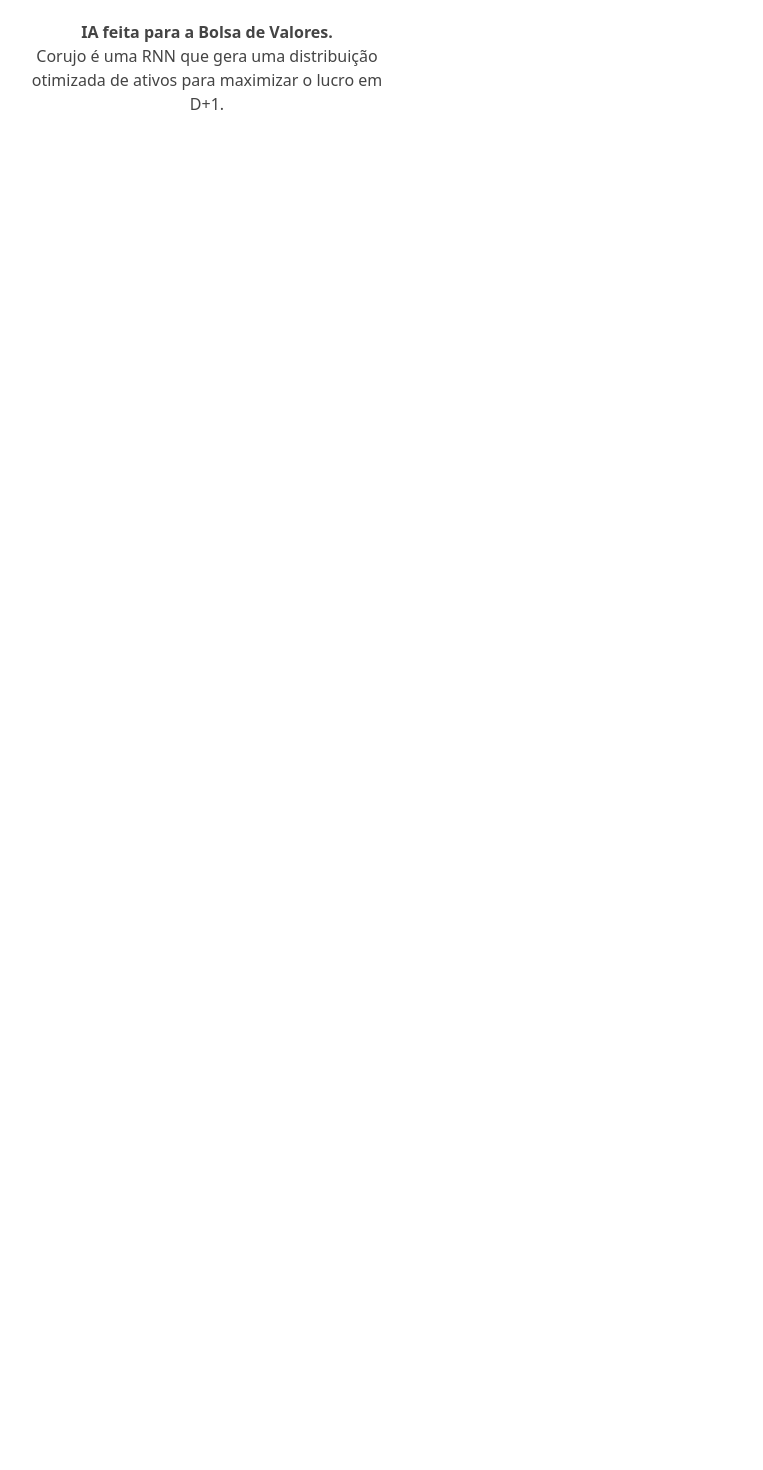
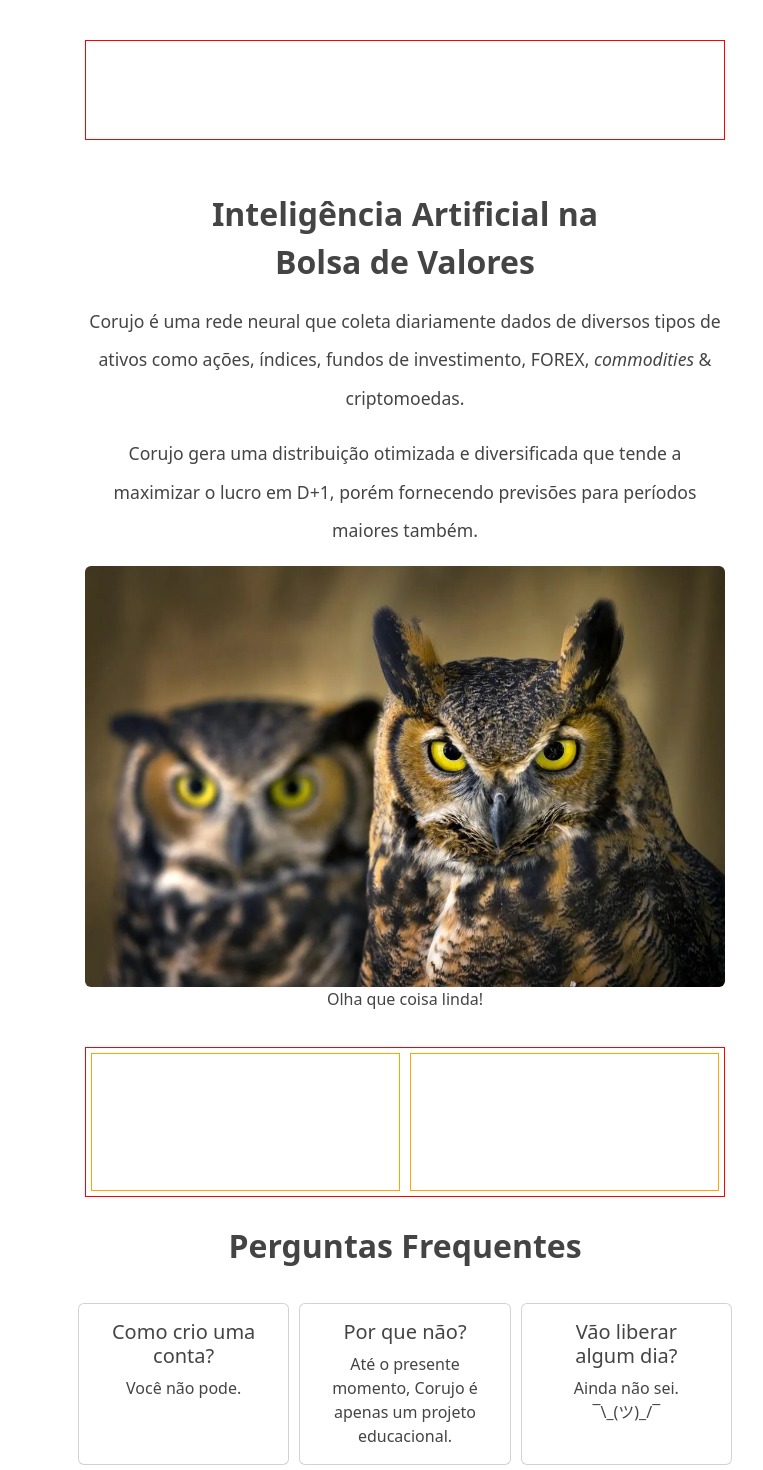
Before and after one commit to ewertones/corujo-frontend, a React (Create React App) app: page / in a window 1280 px wide. Shown: the part 170-1640 px from the top of the page, without its empty margins (235-998 px from the left). Before the commit the page ends 800 px from the top, so only its background shows below. Built offline with nearby package versions, Linux system fonts and the light colour scheme.

Commit message:
Improved home page

```diff
--- /dev/null
+++ b/src/assets/styles/assets.css
@@ -0,0 +1,6 @@
+.Assets {
+    border: 1px solid red;
+    width: 100%;
+    min-height: 100px;
+    margin: 20px 0 50px 0;
+}
--- /dev/null
+++ b/src/assets/styles/banners.css
@@ -0,0 +1,13 @@
+.Banner-title {
+    font-weight: 800;
+    font-size: 2rem;
+}
+
+.Banner-content {
+    font-size: 110%;
+    line-height: 220%;
+}
+
+.Banner-column {
+    min-width: 350px;
+}
--- /dev/null
+++ b/src/assets/styles/faq.css
@@ -0,0 +1,8 @@
+.FAQ_card {
+    margin: 5px;
+}
+
+.FAQ_Title {
+    font-weight: 800;
+    margin-bottom: 2rem;
+}
--- a/src/assets/styles/index.css
+++ b/src/assets/styles/index.css
@@ -1,9 +1,3 @@
-* {
-    margin: 0;
-    padding: 0;
-    box-sizing: border-box;
-}
-
 body {
     background-color: #f2f2f2;
     font-family: -apple-system, BlinkMacSystemFont, 'Segoe UI', 'Roboto', 'Oxygen',
@@ -13,13 +7,9 @@ body {
     -moz-osx-font-smoothing: grayscale;
 }
 
-code {
-    font-family: source-code-pro, Menlo, Monaco, Consolas, 'Courier New', monospace;
-}
-
 .corpus {
-    margin-left: 20%;
-    margin-right: 20%;
+    margin-left: 25%;
+    margin-right: 25%;
     color: #444444;
 }
 
@@ -30,10 +20,7 @@ code {
     }
 }
 
-.title {
+h1.title {
     text-align: center;
-}
-
-h1.title {
     font-weight: 900;
 }
--- a/src/assets/styles/navbar.css
+++ b/src/assets/styles/navbar.css
@@ -5,8 +5,8 @@
 
 .Navbar-items {
     display: flex;
-    margin: 0 20% 0 20%;
-    padding: 5px 0 5px 0;
+    margin: 0 25% 0 25%;
+    padding: 15px 0 15px 0;
 }
 
 .Navbar-login {
--- /dev/null
+++ b/src/assets/styles/results.css
@@ -0,0 +1,11 @@
+.Results {
+    border: 1px solid red;
+    width: 100%;
+    min-height: 150px;
+    margin: 20px 0 30px 0;
+}
+
+.Results-column {
+    border: 1px solid orange;
+    margin: 5px;
+}
--- /dev/null
+++ b/src/components/assets.jsx
@@ -0,0 +1,7 @@
+import "../assets/styles/assets.css"
+
+export default function Assets() {
+    return (
+        <div className="Assets"></div>
+    )
+}
--- a/src/components/banners.jsx
+++ b/src/components/banners.jsx
@@ -1,11 +1,22 @@
+import cute_owl from "../assets/images/cute_owl_min.webp"
+import "../assets/styles/banners.css"
+
 export default function Banner1() {
     return (
-        <div className="row">
-            <div className="col-sm">
-                <strong>IA feita para a Bolsa de Valores.</strong>
-                <p>Corujo é uma RNN que gera uma distribuição otimizada de ativos para maximizar o lucro em D+1.</p>
+        <div className="Banner row">
+            <div className="Banner-column col">
+                <div className="Banner-title mb-3">Inteligência&nbsp;Artificial na Bolsa&nbsp;de&nbsp;Valores</div>
+                <div className="Banner-content">
+                    <p>Corujo é uma rede neural que coleta diariamente dados de diversos tipos de ativos como ações, índices, fundos de investimento, FOREX, <i>commodities</i> & criptomoedas.</p>
+                    <p>Corujo gera uma distribuição otimizada e diversificada que tende a maximizar o lucro em D+1, porém fornecendo previsões para períodos maiores também.</p>
+                </div>
             </div>
-            <div className="col-sm"></div>
+            <div className="Banner-column col">
+                <figure>
+                    <img src={cute_owl} className="rounded float-right" width="100%" alt="" />
+                    <figcaption>Olha que coisa linda!</figcaption>
+                </figure>
+            </div>
         </div>
     )
 }
--- /dev/null
+++ b/src/components/faq.jsx
@@ -0,0 +1,27 @@
+import "../assets/styles/faq.css"
+
+export default function HowToCreateAccount() {
+    return (
+        <div className="row">
+            <h2 className="FAQ_Title title">Perguntas Frequentes</h2>
+            <div className="FAQ_card card col">
+                <div className="card-body">
+                    <h5 className="card-title">Como crio uma conta?</h5>
+                    <p className="card-text">Você não pode.</p>
+                </div>
+            </div>
+            <div className="FAQ_card card col">
+                <div className="card-body">
+                    <h5 className="card-title">Por que não?</h5>
+                    <p className="card-text">Até o presente momento, Corujo é apenas um projeto educacional.</p>
+                </div>
+            </div>
+            <div className="FAQ_card card col">
+                <div className="card-body">
+                    <h5 className="card-title">Vão liberar algum dia?</h5>
+                    <p className="card-text">Ainda não sei. ¯\_(ツ)_/¯</p>
+                </div>
+            </div>
+        </div>
+    )
+}
--- /dev/null
+++ b/src/components/results.jsx
@@ -0,0 +1,27 @@
+import "../assets/styles/results.css"
+
+export default function Results() {
+    return (
+        <div className="Results row">
+            <div className="Results-column col"></div>
+            <div className="Results-column col"></div>
+        </div>
+    )
+}
+
+
+// <div className="Banner row">
+//     <div className="Banner-column col">
+//         <div className="Banner-title mb-3">Inteligência&nbsp;Artificial na Bolsa&nbsp;de&nbsp;Valores</div>
+//         <div className="Banner-content">
+//             <p>Corujo é uma rede neural que coleta diariamente dados de diversos tipos de ativos como ações, índices, fundos de investimento, FOREX, <i>commodities</i> & criptomoedas.</p>
+//             <p>Corujo gera uma distribuição otimizada e diversificada que tende a maximizar o lucro em D+1, porém fornecendo previsões para períodos maiores também.</p>
+//         </div>
+//     </div>
+//     <div className="Banner-column col">
+//         <figure>
+//             <img src={cute_owl} className="rounded float-right" width="100%" alt="" />
+//             <figcaption>Olha que coisa linda!</figcaption>
+//         </figure>
+//     </div>
+// </div>
--- a/src/routes/home.jsx
+++ b/src/routes/home.jsx
@@ -1,7 +1,10 @@
 import '../assets/styles/home.css';
 import Navbar from '../components/navbar';
+import DBOff from '../components/db_alerts';
+import Assets from '../components/assets';
 import Banner1 from '../components/banners';
-import DBOff from '../components/db_alerts';
+import Results from '../components/results';
+import HowToCreateAccount from '../components/faq';
 
 export default function Home() {
     return (
@@ -9,7 +12,10 @@ export default function Home() {
             <Navbar />
             <header className="Home-body corpus">
                 <DBOff />
+                <Assets />
                 <Banner1 />
+                <Results />
+                <HowToCreateAccount />
             </header>
         </div>
     );
```
Also changed, not shown: src/assets/images/cute_owl_min.webp (added), src/routes/about.jsx (deleted).
